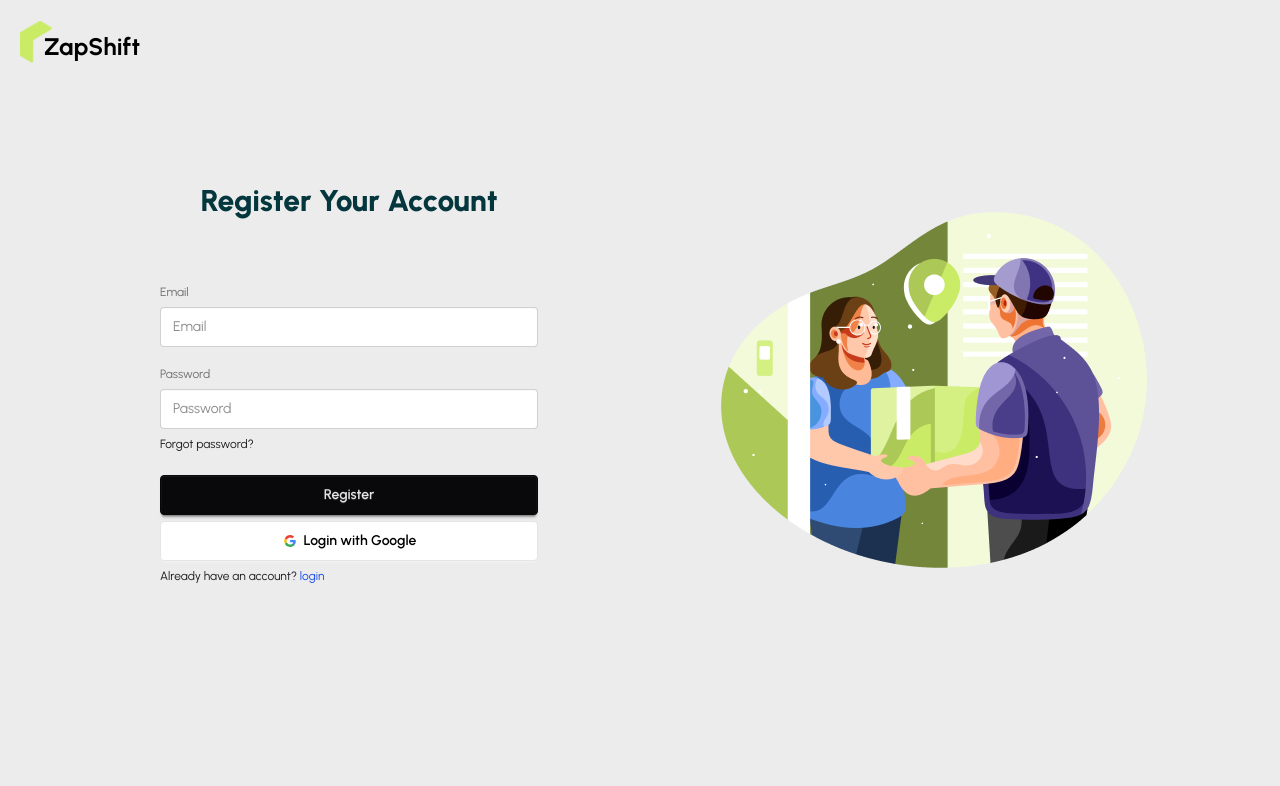
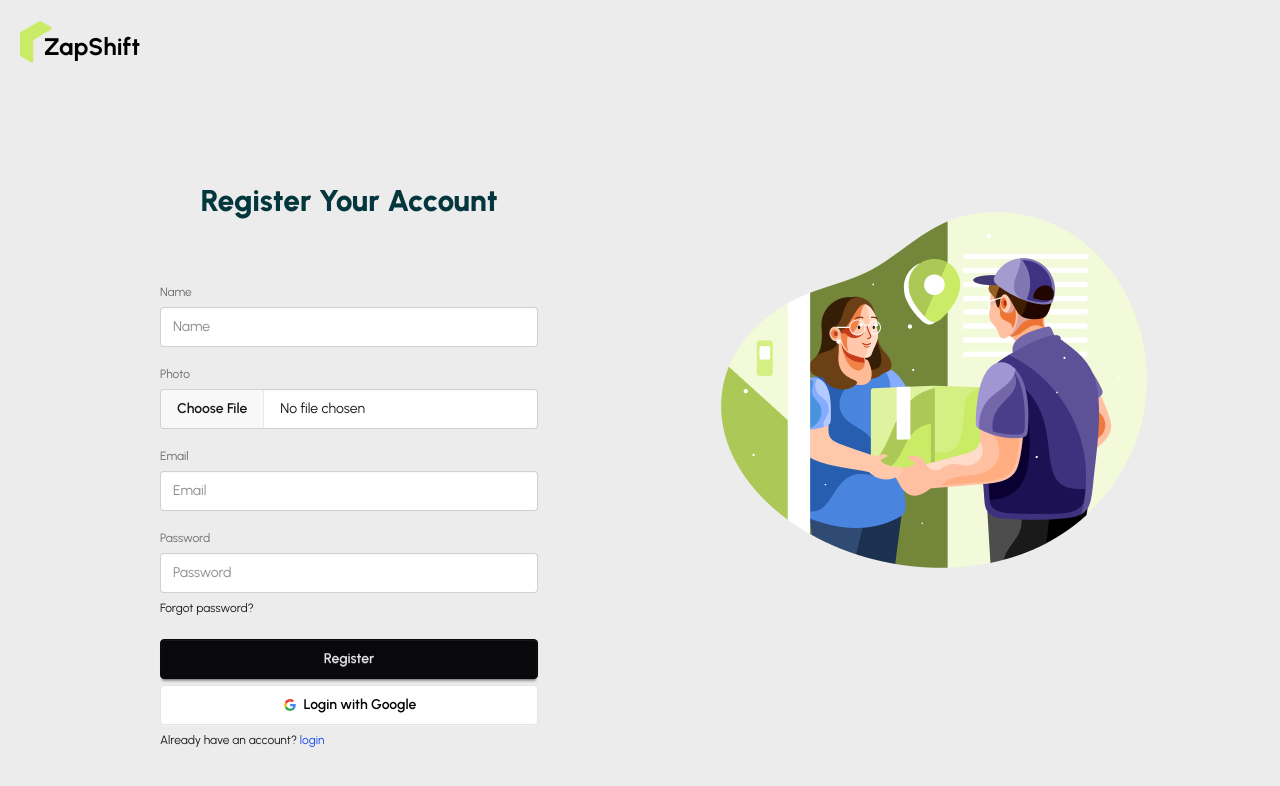
Before and after one commit to ashiqur0/zap-shift-client, a React (Vite) app: page /register in a window 1280 px wide. Shown: the top 786 px of the page. Built offline with nearby package versions, Linux system fonts and the light colour scheme; no server answers.

Commit message:
Register Page: Update Register Page

```diff
--- a/package.json
+++ b/package.json
@@ -11,6 +11,7 @@
   },
   "dependencies": {
     "@tailwindcss/vite": "^4.1.17",
+    "axios": "^1.13.2",
     "firebase": "^12.6.0",
     "leaflet": "^1.9.4",
     "react": "^19.2.0",
--- a/src/pages/Auth/Register/Register.jsx
+++ b/src/pages/Auth/Register/Register.jsx
@@ -2,15 +2,47 @@ import React from 'react';
 import { useForm } from 'react-hook-form';
 import useAuth from '../../../hooks/useAuth';
 import { Link } from 'react-router';
+import axios from 'axios';
 
 const Register = () => {
 
-    const { createUserWithEmail, loginWithGoogle } = useAuth();
+    const { createUserWithEmail, loginWithGoogle, updateUser } = useAuth();
     const { register, handleSubmit, formState: { errors } } = useForm();
 
     const handleRegistration = (data) => {
+        const profileImage = data.photo[0];
+
         createUserWithEmail(data.email, data.password)
-            .then(result => console.log(result))
+            .then(result => {
+                console.log(result.user);
+
+                // store the image in form data
+                const formData = new FormData();
+                formData.append('image', profileImage);
+
+                // send photo to database and get url
+                const image_API_URL = `https://api.imgbb.com/1/upload?key=${import.meta.env.VITE_image_host}`
+
+                axios.post(image_API_URL, formData)
+                    .then(res => {
+
+                        // update user profile to firebase
+                        const userProfile = {
+                            displayName: data.name,
+                            photoURL: res.data.data.url
+                        }
+
+
+                        updateUser(userProfile)
+                            .then(res => {
+                                console.log('user profile updated done, ', res);
+                            })
+                            .catch(error => {
+                                console.log(error);
+                            })
+                    });
+
+            })
             .catch(err => console.log(err))
     }
 
@@ -26,6 +58,25 @@ const Register = () => {
 
             <form onSubmit={handleSubmit(handleRegistration)}>
                 <fieldset className="fieldset">
+
+                    <label className="label">Name</label>
+                    <input
+                        type="txt"
+                        className="input w-full mb-3"
+                        placeholder="Name"
+                        {...register('name', { required: true })}
+                    />
+                    {errors.name?.type === 'required' && <p className='text-red-500'>Name is required</p>}
+
+                    {/* Photo Image Field */}
+                    <label className="label">Photo</label>
+                    <input
+                        type="file"
+                        className="file-input w-full mb-3"
+                        placeholder="your photo"
+                        {...register('photo', { required: true })}
+                    />
+                    {errors.photo?.type === 'required' && <p className='text-red-500'>Photo is required</p>}
 
                     <label className="label">Email</label>
                     <input
```
Also changed, not shown: 1 other file (tests, documents, lock files or other folders).
